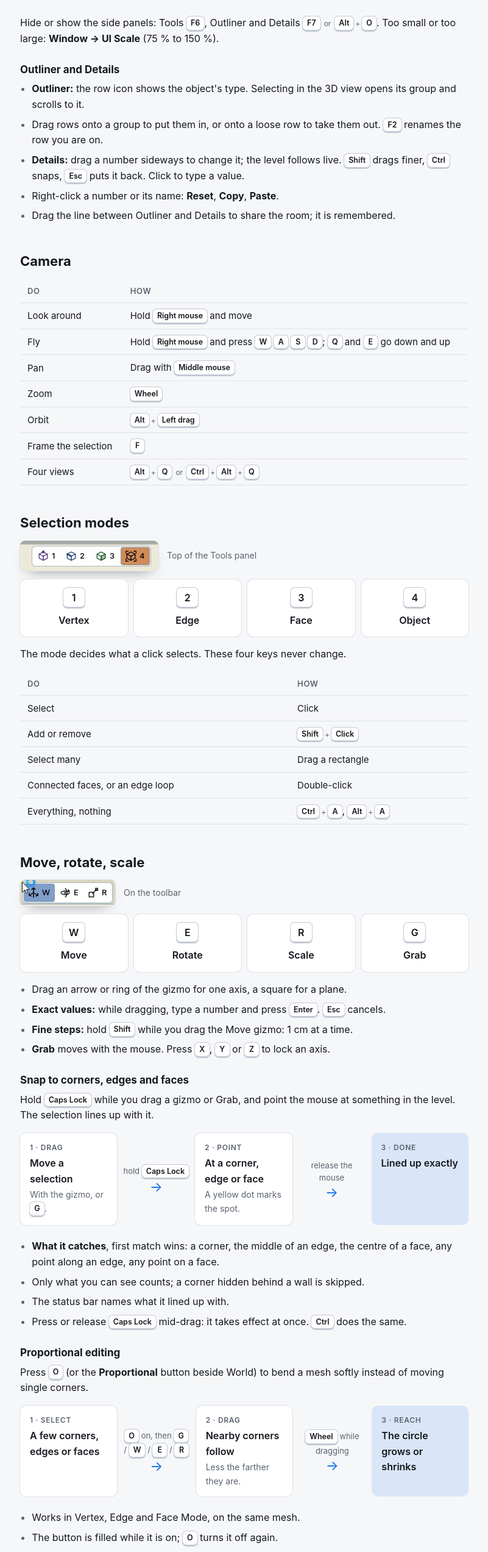
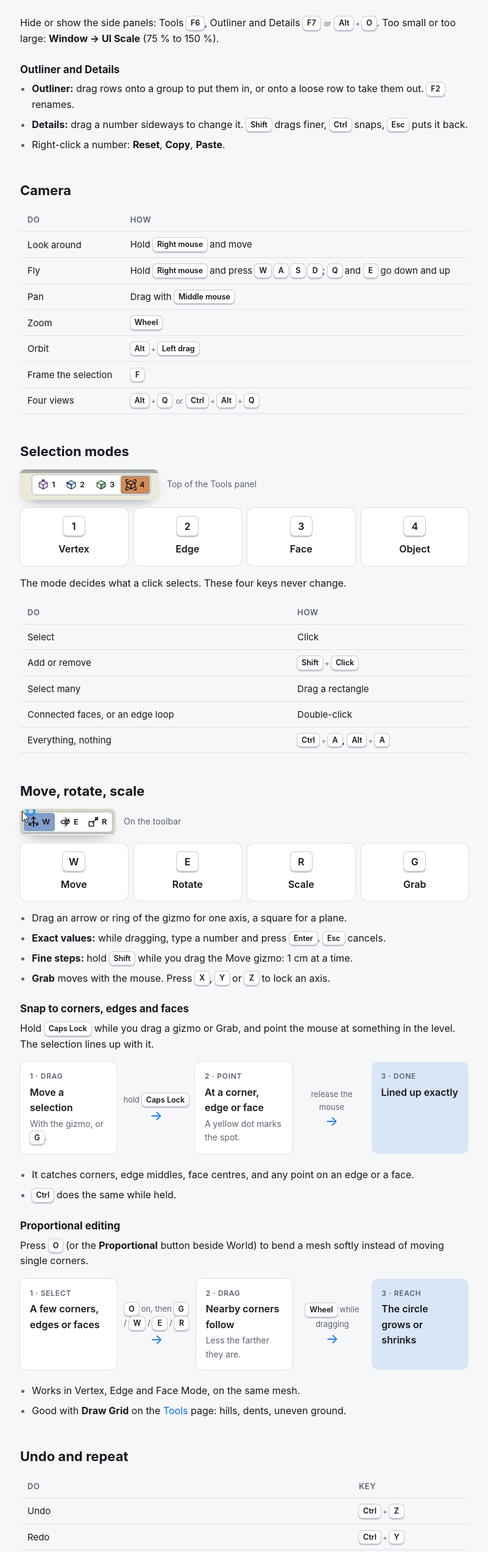
Before and after one commit to onur-c/leveldoteditor.com, a plain HTML site: page site/docs/basics.html in a window 1280 px wide. Shown: the part 901-3446 px from the top of the page at 61% size, without its empty margins (239-1040 px from the left). Drawn offline with Linux system fonts and the light colour scheme.

Commit message:
Docs: drop details that change nothing for the user
Co-Authored-By: Claude Opus 5.5 <noreply@anthropic.com>

```diff
--- a/site/docs/basics.html
+++ b/site/docs/basics.html
@@ -56,11 +56,9 @@
 <p>Hide or show the side panels: Tools <span class="keys"><span class="combo"><kbd>F6</kbd></span></span>, Outliner and Details <span class="keys"><span class="combo"><kbd>F7</kbd></span><span class="or">or</span><span class="combo"><kbd>Alt</kbd><span class="plus">+</span><kbd>O</kbd></span></span>. Too small or too large: <strong>Window → UI Scale</strong> (75 % to 150 %).</p>
 <h3 id="outliner-and-details">Outliner and Details</h3>
 <ul>
-<li><strong>Outliner:</strong> the row icon shows the object's type. Selecting in the 3D view opens its group and scrolls to it.</li>
-<li>Drag rows onto a group to put them in, or onto a loose row to take them out. <span class="keys"><span class="combo"><kbd>F2</kbd></span></span> renames the row you are on.</li>
-<li><strong>Details:</strong> drag a number sideways to change it; the level follows live. <span class="keys"><span class="combo"><kbd>Shift</kbd></span></span> drags finer, <span class="keys"><span class="combo"><kbd>Ctrl</kbd></span></span> snaps, <span class="keys"><span class="combo"><kbd>Esc</kbd></span></span> puts it back. Click to type a value.</li>
-<li>Right-click a number or its name: <strong>Reset</strong>, <strong>Copy</strong>, <strong>Paste</strong>.</li>
-<li>Drag the line between Outliner and Details to share the room; it is remembered.</li>
+<li><strong>Outliner:</strong> drag rows onto a group to put them in, or onto a loose row to take them out. <span class="keys"><span class="combo"><kbd>F2</kbd></span></span> renames.</li>
+<li><strong>Details:</strong> drag a number sideways to change it. <span class="keys"><span class="combo"><kbd>Shift</kbd></span></span> drags finer, <span class="keys"><span class="combo"><kbd>Ctrl</kbd></span></span> snaps, <span class="keys"><span class="combo"><kbd>Esc</kbd></span></span> puts it back.</li>
+<li>Right-click a number: <strong>Reset</strong>, <strong>Copy</strong>, <strong>Paste</strong>.</li>
 </ul>
 <h2 id="camera">Camera</h2>
 <table>
@@ -169,10 +167,8 @@
 </div>
 
 <ul>
-<li><strong>What it catches</strong>, first match wins: a corner, the middle of an edge, the centre of a face, any point along an edge, any point on a face.</li>
-<li>Only what you can see counts; a corner hidden behind a wall is skipped.</li>
-<li>The status bar names what it lined up with.</li>
-<li>Press or release <span class="keys"><span class="combo"><kbd>Caps Lock</kbd></span></span> mid-drag: it takes effect at once. <span class="keys"><span class="combo"><kbd>Ctrl</kbd></span></span> does the same.</li>
+<li>It catches corners, edge middles, face centres, and any point on an edge or a face.</li>
+<li><span class="keys"><span class="combo"><kbd>Ctrl</kbd></span></span> does the same while held.</li>
 </ul>
 <h3 id="proportional-editing">Proportional editing</h3>
 <p>Press <span class="keys"><span class="combo"><kbd>O</kbd></span></span> (or the <strong>Proportional</strong> button beside World) to bend a mesh softly instead of moving single corners.</p>
@@ -186,7 +182,6 @@
 
 <ul>
 <li>Works in Vertex, Edge and Face Mode, on the same mesh.</li>
-<li>The button is filled while it is on; <span class="keys"><span class="combo"><kbd>O</kbd></span></span> turns it off again.</li>
 <li>Good with <strong>Draw Grid</strong> on the <a href="tools.html#blockout">Tools</a> page: hills, dents, uneven ground.</li>
 </ul>
 <h2 id="undo-and-repeat">Undo and repeat</h2>
```
Also changed, not shown: site/docs/link-godot.html (+0 -1 lines), site/docs/logic.html (+1 -4 lines), site/docs/tools.html (+0 -4 lines), site/docs/whats-new.html (+3 -5 lines), 6 other files.
